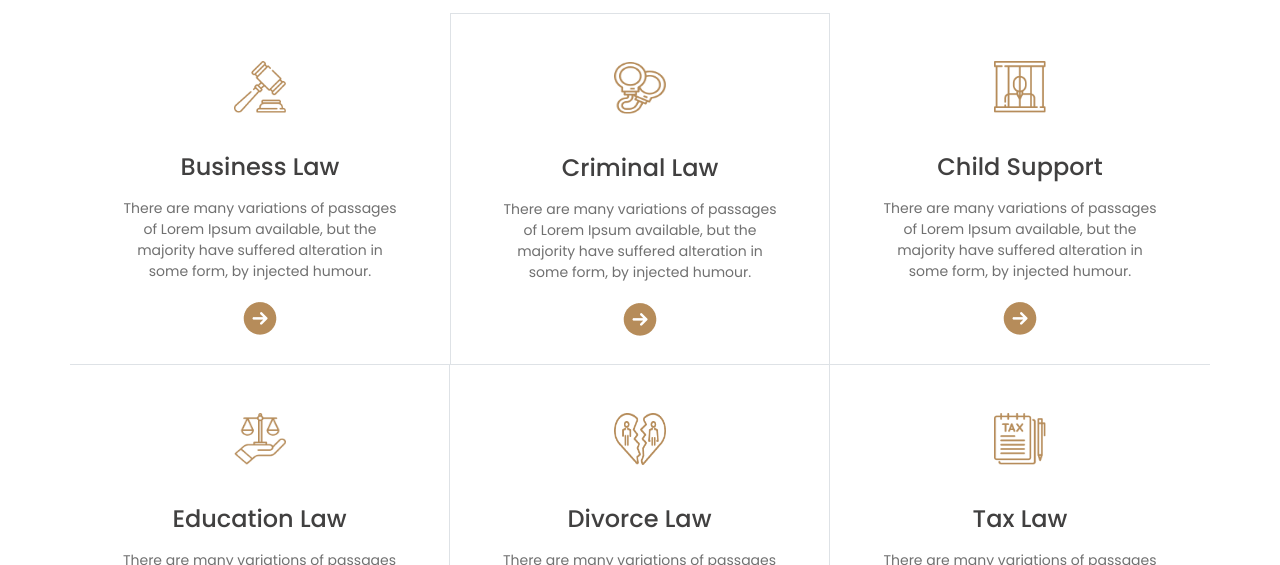
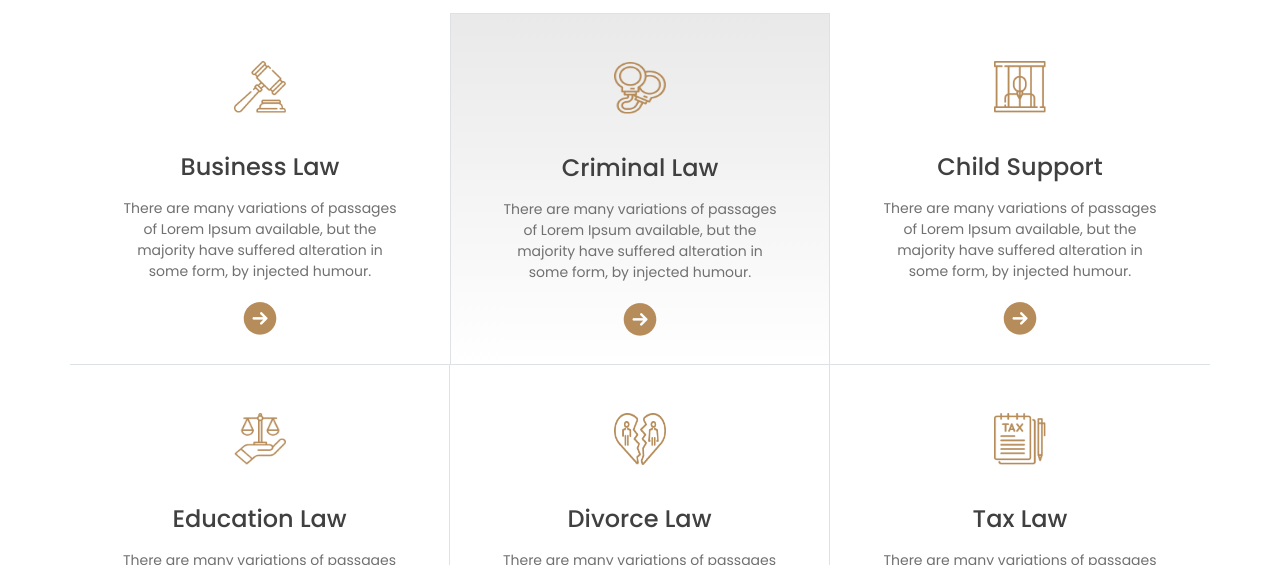
Before and after one commit to gsjoy24/legal-solution, a plain HTML site: page index.html in a window 1280 px wide. Shown: the part 781-1346 px from the top of the page. Drawn offline with nearby package versions, Linux system fonts and the light colour scheme.

Commit message:
gradient bg fixed

```diff
--- a/index.html
+++ b/index.html
@@ -156,7 +156,7 @@
 
 						<!-- second card -->
 
-						<div class="col text-center py-4 px-5 border">
+						<div class="col text-center py-4 px-5 border gradient-bg">
 							<img class="legal-img p-4" src="images/12.png" alt="Criminal Law" />
 							<h4 class="my-3">Criminal Law</h4>
 							<p>
--- a/styles/style.css
+++ b/styles/style.css
@@ -67,6 +67,9 @@ section {
 	height: 100px;
 }
 
+.gradient-bg {
+	background: linear-gradient(rgb(233, 233, 233), rgb(255, 255, 255));
+}
 /* ! clients feedback section */
 .carousel-item-1 {
 	background-image: url('../images/carousel-1.jpg');
```
